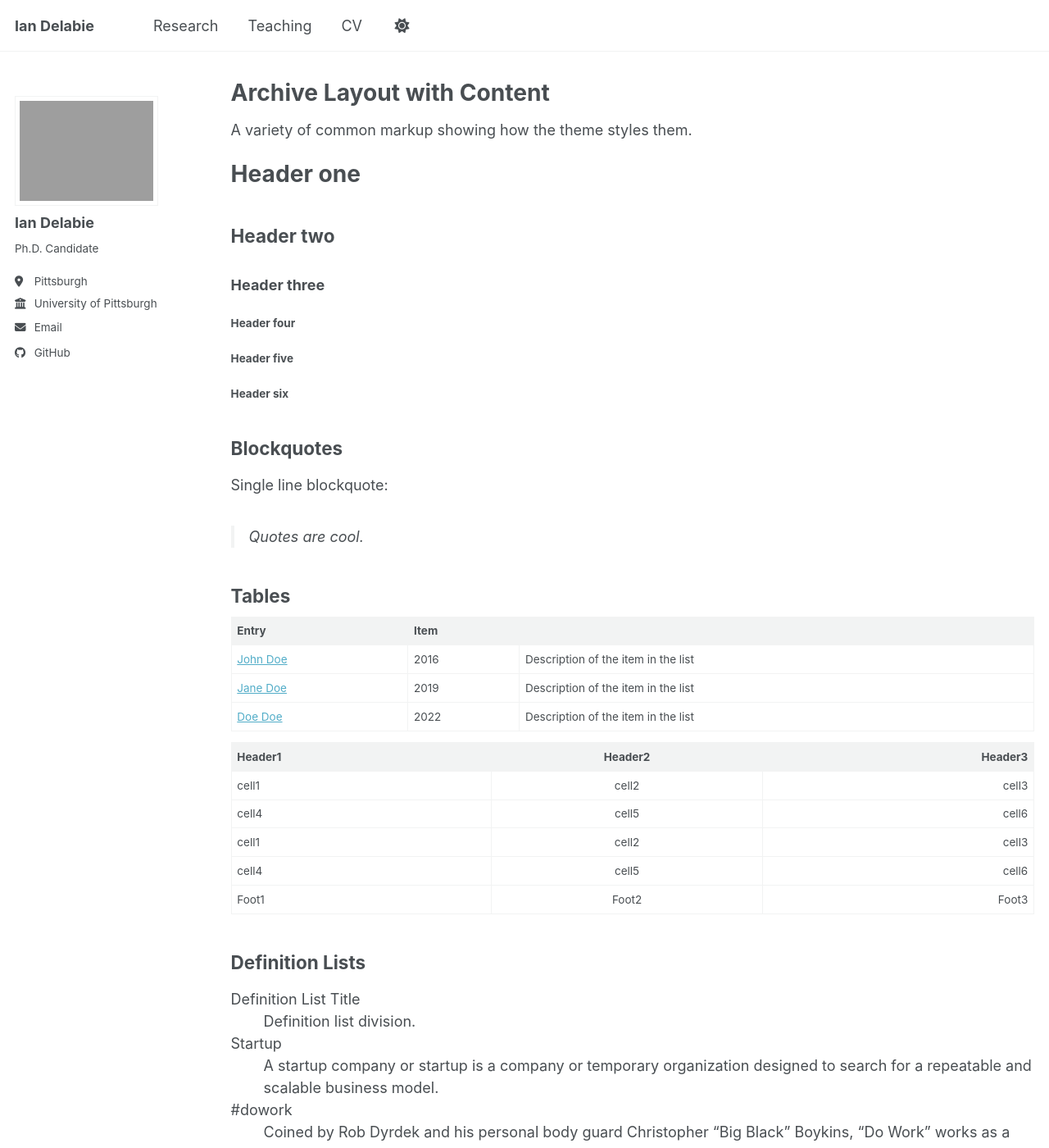
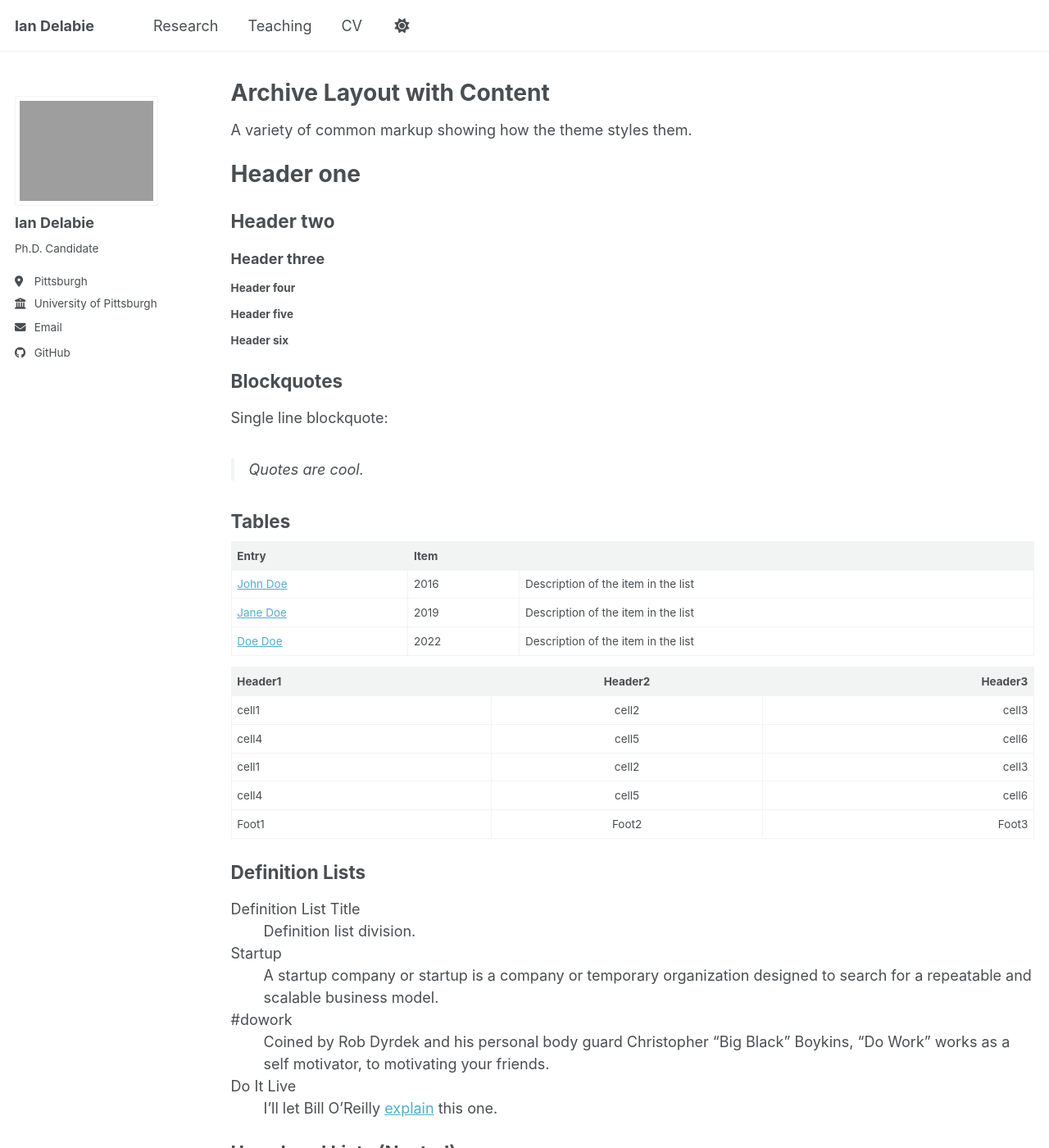
Before and after one commit to idelabie/idelabie.github.io, a Jekyll site: the page built from _pages/archive-layout-with-content.md, in a window 1280 px wide and 1400 px high. Shown: the whole window at 82% size. Built offline with Jekyll 4.4.1, drawn with Linux system fonts in a browser that asks for light colours; a script bundle is joined from its source files by our own code; library files that are not in the unit come from our copies.

Commit message:
Update _base.scss

```diff
--- a/_sass/layout/_base.scss
+++ b/_sass/layout/_base.scss
@@ -25,7 +25,7 @@ body {
 }
 
 h1, h2, h3, h4, h5, h6 {
-  margin: 2em 0 0.5em;
+  margin: 1.2em 0 0.5em;
   line-height: 1.2;
   font-family: $header-font-family;
   font-weight: bold;
```
